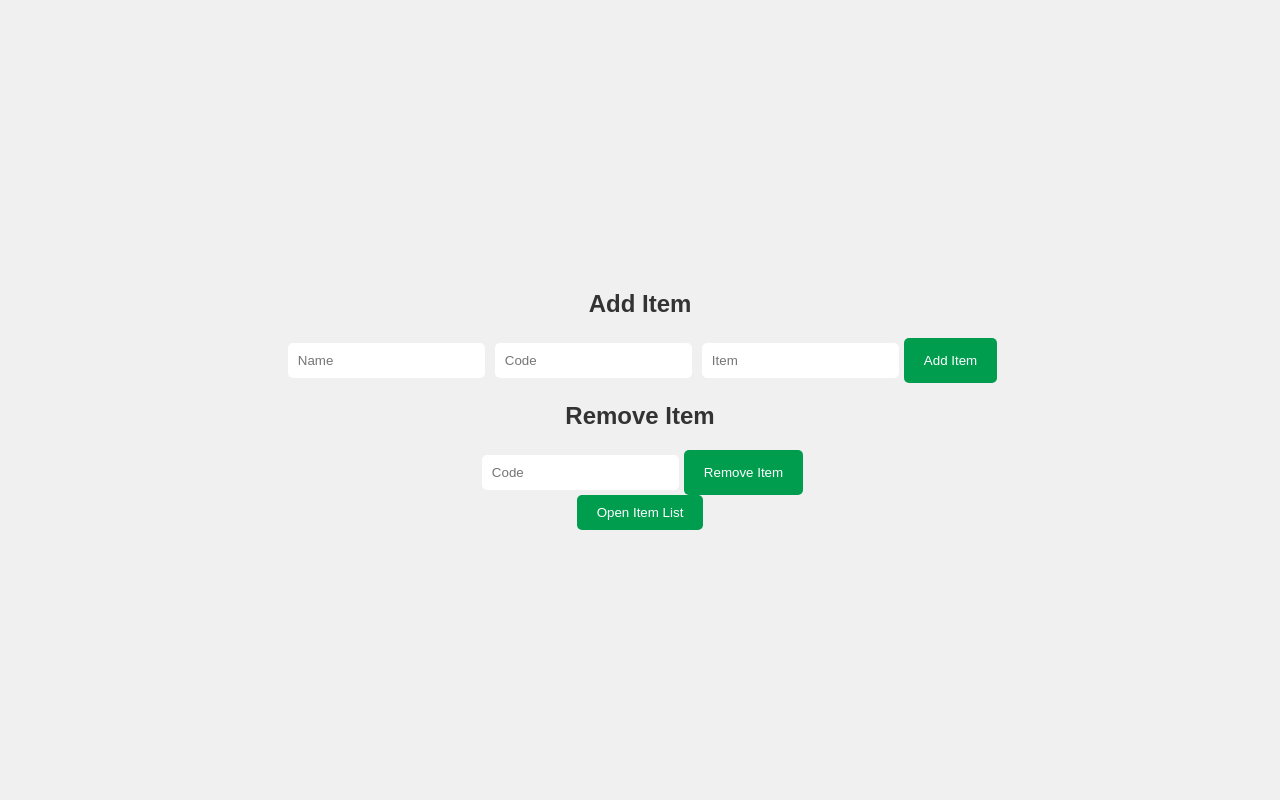
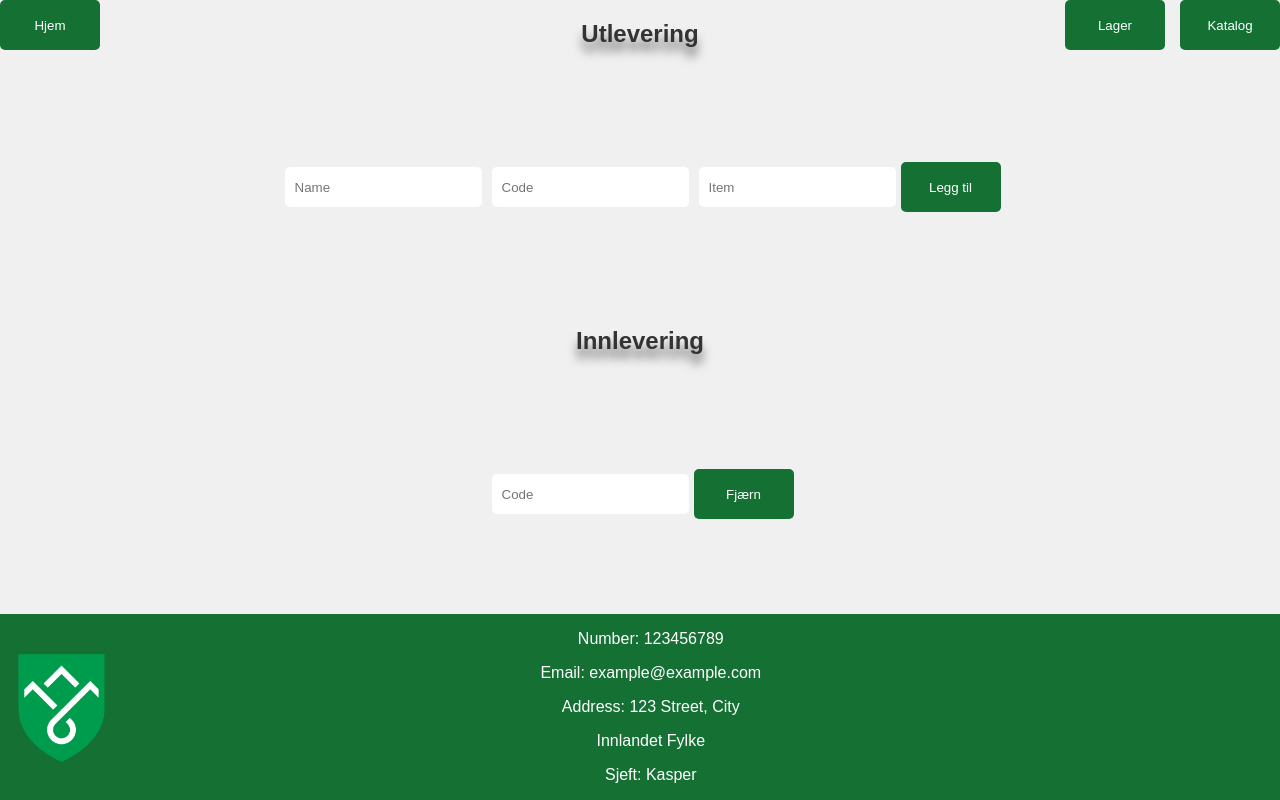
Before and after one commit to kaskil12/KTT-INNVENTAR, a website: page public/index.html in a window 1280 px wide. Drawn offline with Linux system fonts and the light colour scheme.

Commit message:
some css and footer

```diff
--- a/public/index.html
+++ b/public/index.html
@@ -7,21 +7,32 @@
     <title>Document</title>
 </head>
 <body class="bodyindex">
-    <h2 class="h2Index">Add Item</h2>
+    <h2 class="h2Index">Utlevering</h2>
     <form id="addItemForm" class="formIndex">
         <input class="inputIndex" type="text" id="addName" placeholder="Name">
         <input class="inputIndex" type="text" id="addCode" placeholder="Code">
         <input class="inputIndex" type="text" id="addItem" placeholder="Item">
-        <button class="buttonIndex" id="test" type="button">Add Item</button>
+        <button class="buttonIndex" id="test" type="button">Legg til</button>
     </form>
 
-    <h2 class="h2Index">Remove Item</h2>
+    <h2 class="h2Index">Innlevering</h2>
     <form id="removeItemForm" class="formIndex">
         <input class="inputIndex" type="text" id="removeCode" placeholder="Code">
-        <button class="buttonIndex" id="rmItem" type="button">Remove Item</button>
+        <button class="buttonIndex" id="rmItem" type="button">Fjærn</button>
     </form>
-
-    <button onclick="window.location.href = 'itemlist.html';">Open Item List</button>
+    <button class ="index-link" onclick="window.location.href = 'index.html';">Hjem</button>
+    <button class ="LagerButton" onclick="window.location.href = 'index.html';">Lager</button>
+    <button class="KatalogButton" onclick="window.location.href = 'itemlist.html';">Katalog</button>
     <script src="inventory.js"></script>
+    <footer>
+        <img src="\Images\Innlandet_fylkesvapen_RGB.png" alt="Your Image">
+        <div class="footer-text">
+            <p>Number: 123456789</p>
+            <p>Email: example@example.com</p>
+            <p>Address: 123 Street, City</p>
+            <p>Innlandet Fylke</p>
+            <p>Sjeft: Kasper</p>
+        </div>
+    </footer>
 </body>
 </html>
--- a/public/style.css
+++ b/public/style.css
@@ -4,6 +4,43 @@
     flex-grow: 1;
     flex-basis: 350px;
     gap: 10px;
+    background-color: rgb(255, 255, 255); /* Add this line */
+    box-shadow: 0px 0px 10px rgba(0, 0, 0, 0.5); /* Add this line */
+    border-radius: 10px; /* Add this line */
+}
+.index-link {
+    left: 0px;
+    margin-top: -0px;
+    top: 0;
+    position: absolute;
+}
+.KatalogButton {
+    right: 0px;
+    margin-top: -0px;
+    top: 0;
+    position: absolute;
+}
+.LagerButton {
+    right: 115px;
+    margin-top: -0px;
+    top: 0;
+    position: absolute;
+}
+.SearchBar {
+    left: 150px;
+    position: absolute;
+    top: 0;
+    border: none;
+    outline: none;
+    display: flex;
+    flex-direction: column;
+    margin: 10px;
+    flex-grow: 1;
+    flex-basis: 350px;
+    gap: 10px;
+    background-color: rgb(255, 255, 255); /* Add this line */
+    box-shadow: 0px 0px 10px rgba(0, 0, 0, 0.5); /* Add this line */
+    border-radius: 10px; /* Add this line */
 }
 .ballepenis .OwO,
 .ballepenis button {
@@ -39,15 +76,15 @@
 }
 
 .ballepenis {
-    background-color: #fff;
-    box-shadow: 0px 0px 10px rgba(0,0,0,0.1);
+    display: flex;
     margin: 10px;
-    width: calc(33.33% - 20px);
+    flex-grow: 1;
+    flex-basis: calc(50% - 20px); /* Adjust this value */
+    gap: 10px;
 }
 
 .OwO {
     padding: 10px;
-    border-bottom: 1px solid #ddd;
 }
 .bodyindex {
     font-family: Arial, sans-serif;
@@ -57,13 +94,14 @@
     display: flex;
     flex-direction: column;
     align-items: center;
-    justify-content: center;
+    justify-content: space-between; /* Change this from 'center' to 'space-between' */
     height: 100vh;
 }
 
 .h2Index {
     color: #333;
     margin-bottom: 20px;
+    text-shadow: 0px 10px 10px rgba(0, 0, 0, 0.5);
 }
 
 .formIndex {
@@ -80,10 +118,12 @@
 }
 
 button {
+    height: 50px;
+    width: 100px;
     padding: 10px 20px;
     border: none;
     border-radius: 5px;
-    background-color: #009d4f;
+    background-color: #157034;
     color: #fff;
     cursor: pointer;
 }
@@ -91,3 +131,32 @@ button {
 button:hover {
     background-color: #008b46;
 }
+footer {
+    flex-shrink: 0;
+    display: flex;
+    justify-content: space-between;
+    align-items: center;
+    background-color: #157034;
+    color: #fff;
+    padding: 0px;
+    position: relative; /* Change this from 'fixed' to 'relative' */
+    width: 100%;
+    bottom: 0;
+    margin-left: 0;
+    padding-left: 0;
+}
+
+footer img {
+    height: 150px; /* Adjust as needed */
+}
+html, body {
+    height: 100%;
+    display: flex;
+    flex-direction: column;
+}
+
+.footer-text {
+    text-align: center;
+    width: 100%;
+    margin-right: 100px;
+}
```
Also changed, not shown: public/itemlist.html (+12 -2 lines), public/Images/Innlandet_fylkesvapen_RGB.png (added), public/storage.html (deleted), public/storage.js (deleted), 1 other file.
